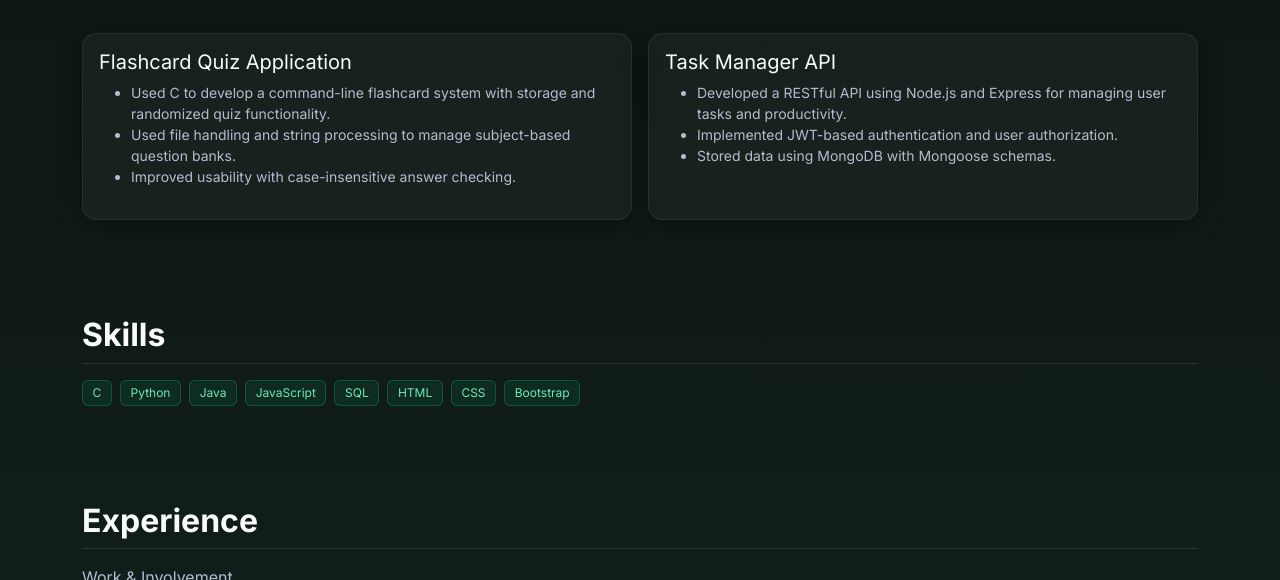
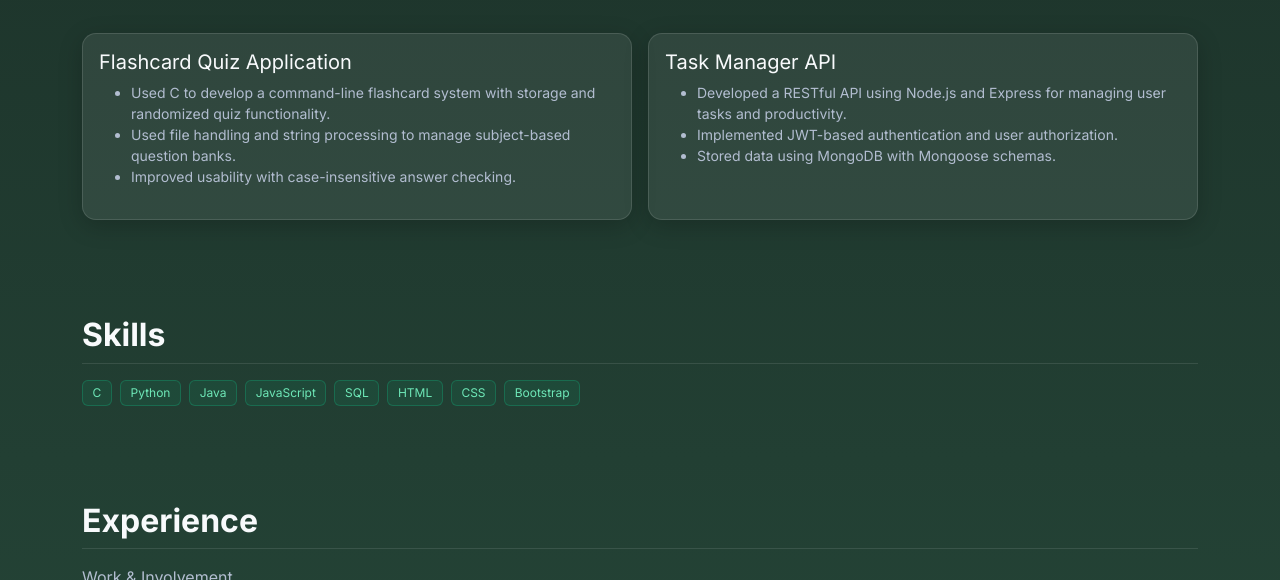
Before and after one commit to VincentBuiSE/portfolio-website, a plain HTML site: page index.html in a window 1280 px wide. Shown: the part 538-1118 px from the top of the page. Drawn offline with nearby package versions, Linux system fonts and the light colour scheme.

Commit message:
Changed color theme

```diff
--- a/css/styles.css
+++ b/css/styles.css
@@ -1,13 +1,13 @@
 body {
   font-family: "Inter", sans-serif;
-  background: linear-gradient(180deg, #0a110f 0%, #101c18 60%, #13241d 100%);
+  background: linear-gradient(180deg, #1a2c25 0%, #223f33 60%, #284c3c 100%);
   color: #e9edf6;
   min-height: 100vh;
   padding-top: 80px !important;
 }
 
 .navbar {
-  background: rgba(10, 15, 30, 0.85);
+  background: rgba(26, 44, 37, 0.85);
   backdrop-filter: blur(8px);
   border-bottom: 1px solid rgba(255, 255, 255, 0.08);
 }
@@ -27,10 +27,10 @@ body {
 }
 
 .card {
-  background: rgba(255, 255, 255, 0.04);
-  border: 1px solid rgba(255, 255, 255, 0.07);
+  background: rgba(255, 255, 255, 0.08);
+  border: 1px solid rgba(255, 255, 255, 0.12);
   border-radius: 14px;
-  box-shadow: 0 6px 24px rgba(0, 0, 0, 0.3);
+  box-shadow: 0 6px 24px rgba(0, 0, 0, 0.2);
 }
 
 #projects .card:hover {
@@ -89,7 +89,7 @@ h5 {
   width: 100px;
   height: 100px;
   border-radius: 50%;
-  background: linear-gradient(145deg, #0f241a, #163625);
+  background: linear-gradient(145deg, #223f33, #2d5644);
   display: flex;
   align-items: center;
   justify-content: center;
```
